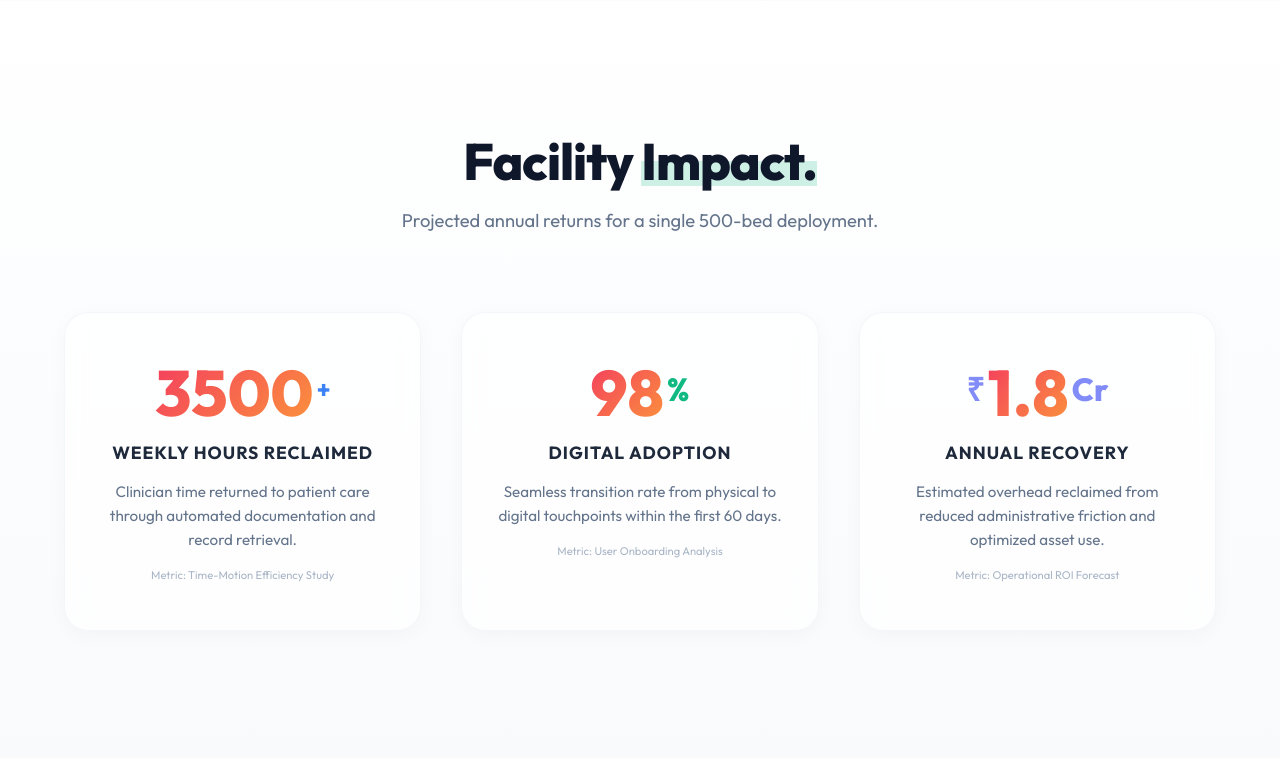
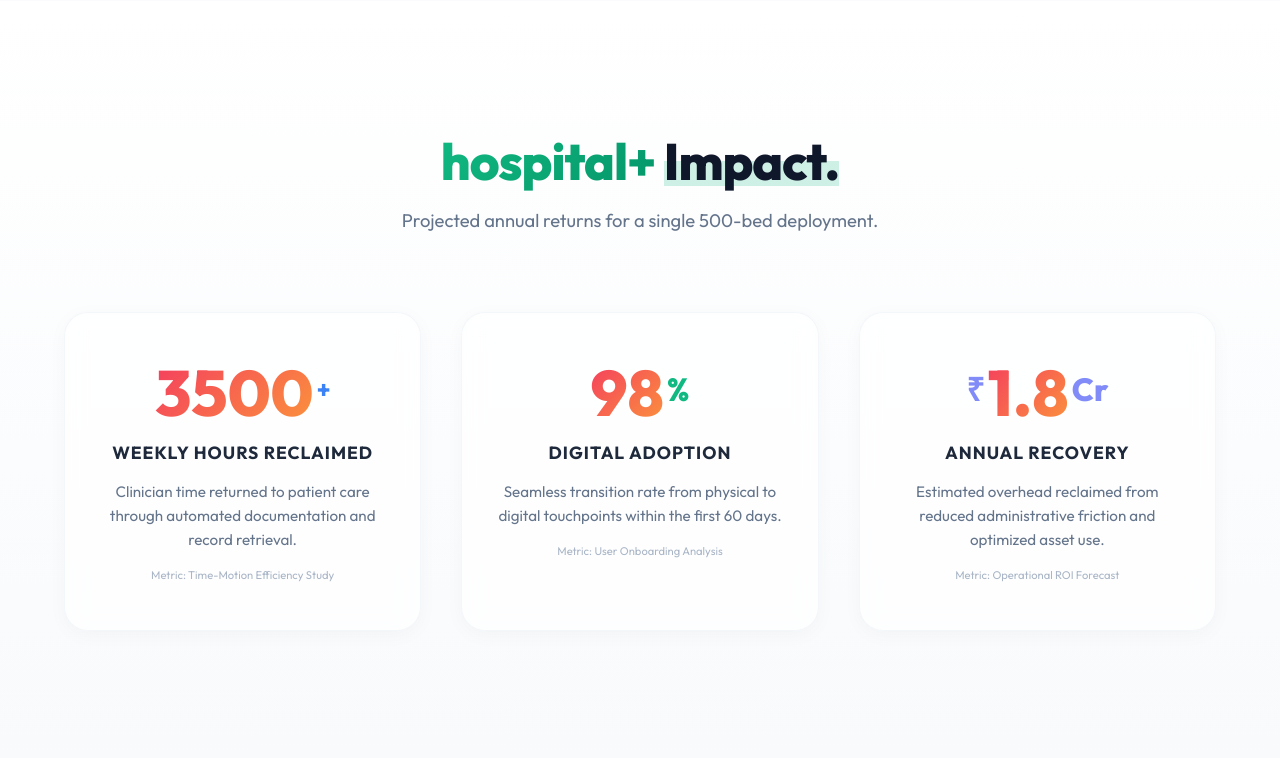
Before and after one commit to 23f2003556/Hospital-Management-System, a Python web app: template templates/index.html in a window 1280 px wide. Shown: the part 2570-3328 px from the top of the page. Run offline with Jinja, Linux system fonts and the light colour scheme; the template is opened without the code that fills it, so the values that code supplies are empty.

Commit message:
Updated Impact section to 'hospital+ Impact' with emerald gain/profit color

```diff
--- a/templates/index.html
+++ b/templates/index.html
@@ -200,6 +200,14 @@
             -webkit-text-fill-color: transparent;
             animation: fadeIn 1s ease 0.1s forwards;
             opacity: 0;
+        }
+
+        .platform-name-mini {
+            background: linear-gradient(135deg, #10b981 0%, #059669 100%);
+            -webkit-background-clip: text;
+            background-clip: text;
+            -webkit-text-fill-color: transparent;
+            font-weight: 800;
         }
 
         .hero h1 {
@@ -904,7 +912,7 @@
 
     <section class="impact-section">
         <div class="section-header reveal">
-            <h2>Facility <span class="marker-underline marker-emerald active">Impact.</span></h2>
+            <h2><span class="platform-name-mini">hospital+</span> <span class="marker-underline marker-emerald active">Impact.</span></h2>
             <p>Projected annual returns for a single 500-bed deployment.</p>
         </div>
 
```
